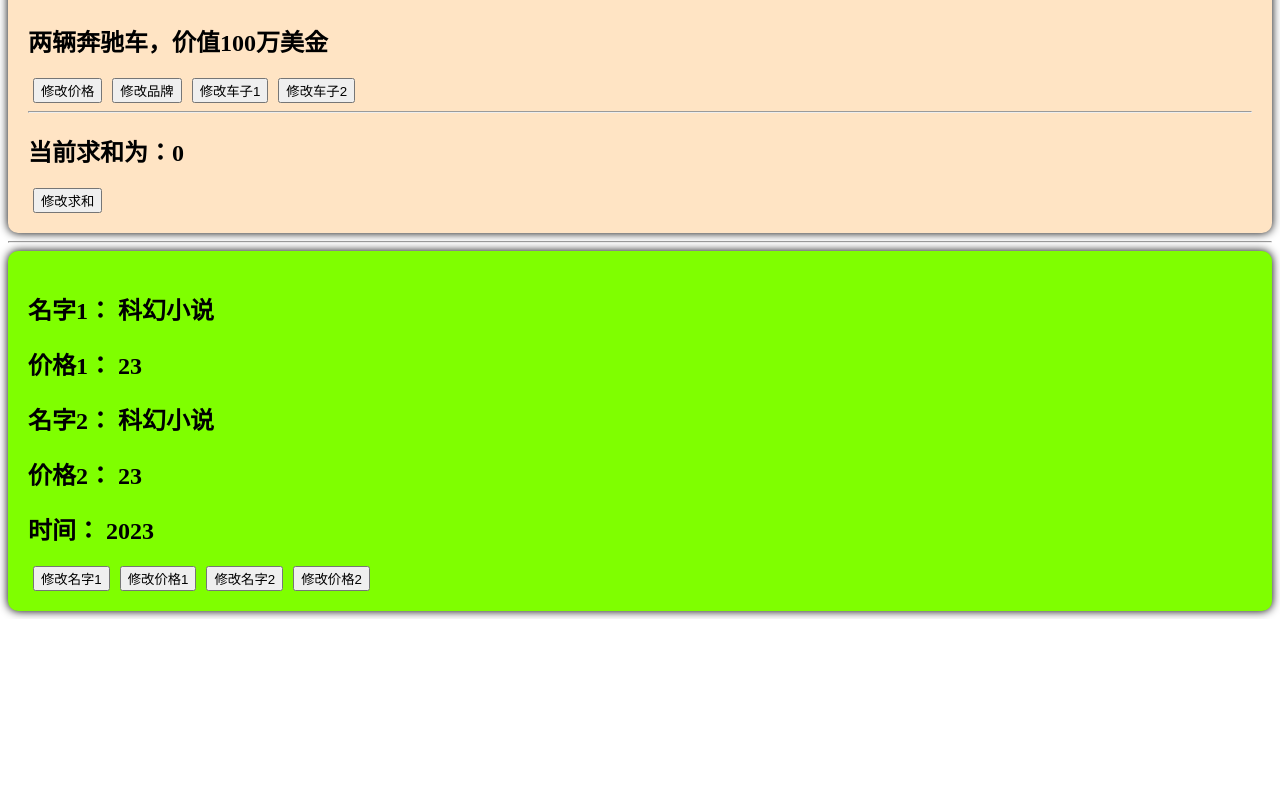
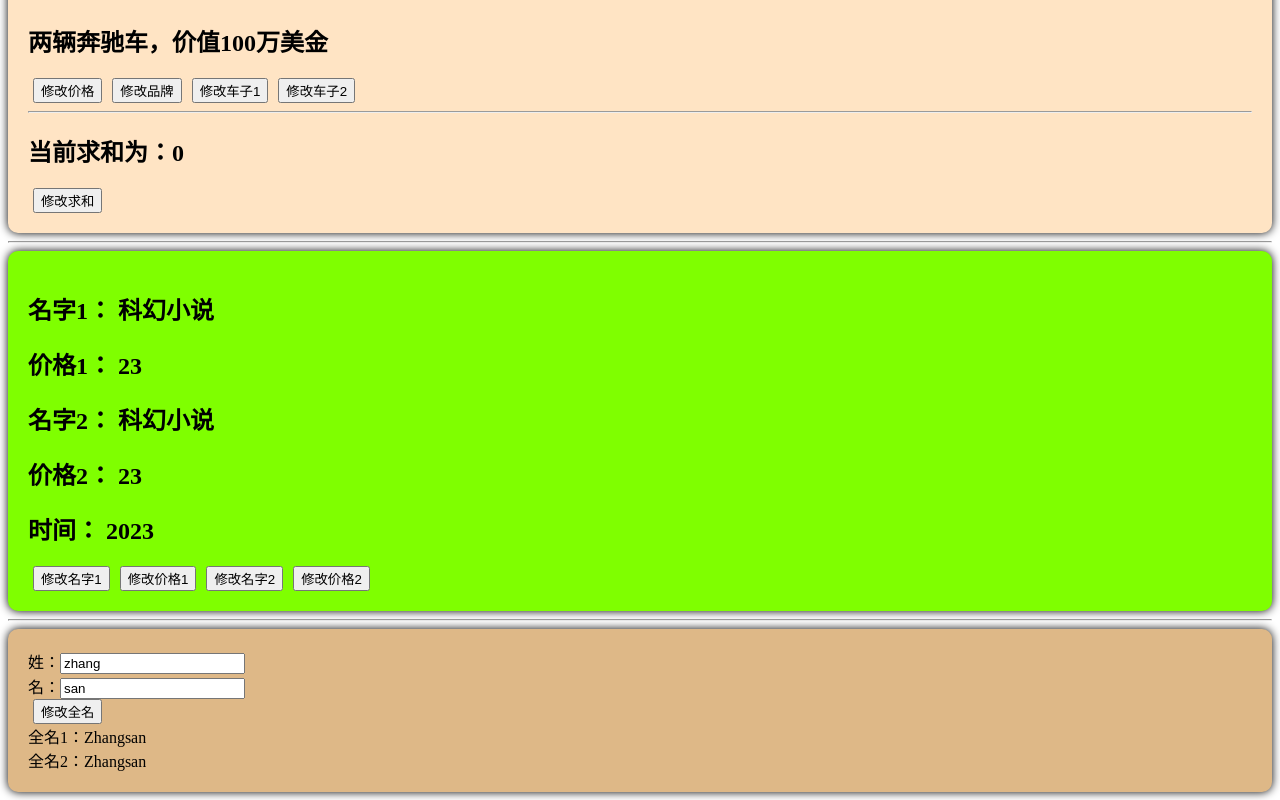
Before and after one commit to yiang231/vue3, a Vue app: page / in a window 1280 px wide. Shown: the part 347-1147 px from the top of the page. Before the commit the page ends 966 px from the top, so only its background shows below. Built offline with nearby package versions, Linux system fonts and the light colour scheme.

Commit message:
computed计算属性

```diff
--- a/src/App.vue
+++ b/src/App.vue
@@ -4,16 +4,20 @@
     <components_Car />
     <hr />
     <components_Book />
+    <hr />
+    <components_Computed />
 </template>
 
 <script>
 import components_Person from '@/components/Person.vue'
 import components_Car from '@/components/Car.vue'
 import components_Book from '@/components/Book.vue'
+import components_Computed from '@/components/Computed.vue'
+
 export default {
     // 组件名
     name: 'App',
-  components: { components_Person, components_Car, components_Book }
+    components: { components_Person, components_Car, components_Book, components_Computed }
 }
 </script>
 
--- a/src/components/Book.vue
+++ b/src/components/Book.vue
@@ -62,8 +62,4 @@
 button {
     margin: 0 5px;
 }
-
-li {
-  font-size: 20px;
-}
 </style>
--- a/src/components/Car.vue
+++ b/src/components/Car.vue
@@ -19,23 +19,29 @@
 </script>
 <script lang="ts" setup>
 import { ref, reactive } from 'vue'
+
 let car1 = ref({ brand: '奔驰', price: 100 })
 let car2 = reactive({ brand: '奔驰', price: 100 })
 let sum = ref(0)
+
 function changePrice() {
     car1.value.price += 10
 }
+
 function changeBrand() {
     car1.value.brand = '问界'
 }
+
 function changeCar1() {
     // 替换 ref 对象
     car1.value = { brand: '劳斯莱斯', price: 3000 }
 }
+
 function changeCar2() {
     // 替换 reactive 对象，将除了第一个对象外的所有对象赋值给第一个对象
     Object.assign(car2, { brand: '劳斯莱斯', price: 5000 })
 }
+
 function changeSum() {
     sum.value += 1
 }
@@ -47,10 +53,8 @@
     border-radius: 10px;
     padding: 20px;
 }
+
 button {
     margin: 0 5px;
 }
-li {
-  font-size: 20px;
-}
 </style>
--- /dev/null
+++ b/src/components/Computed.vue
@@ -0,0 +1,59 @@
+<template>
+    <div class="computed">
+        <!--        v-bind:value 单向绑定，后台输入到页面-->
+        <!--        v-model 双向绑定，前后可交互-->
+        姓：<input v-model="firstName" type="text" /><br />
+        名：<input v-model="lastName" type="text" /><br />
+        <button @click="changeFullName">修改全名</button>
+        <br />
+        全名1：<span>{{ fullName1 }}</span
+        ><br />
+        全名2：<span>{{ fullName2 }}</span>
+    </div>
+</template>
+<script lang="ts">
+export default {
+    name: 'components_computed'
+}
+</script>
+<script lang="ts" setup>
+import { ref, computed } from 'vue'
+
+let firstName = ref('zhang')
+let lastName = ref('san')
+// 计算属性，只读 getter
+let fullName1 = computed(() => {
+    return change()
+})
+// 计算属性，可读可写
+let fullName2 = computed({
+    get() {
+        return change()
+    },
+    set(val) {
+        const [str1, str2] = val.split('-')
+        firstName.value = str1
+        lastName.value = str2
+    }
+})
+
+function change() {
+    return firstName.value.slice(0, 1).toUpperCase() + firstName.value.slice(1) + lastName.value
+}
+
+function changeFullName() {
+    fullName2.value = 'Lee-Si'
+}
+</script>
+<style scoped>
+.computed {
+    background-color: burlywood;
+    box-shadow: 0 0 10px;
+    border-radius: 10px;
+    padding: 20px;
+}
+
+button {
+    margin: 0 5px;
+}
+</style>
--- a/src/components/Person.vue
+++ b/src/components/Person.vue
@@ -47,6 +47,7 @@
     border-radius: 10px;
     padding: 20px;
 }
+
 button {
     margin: 0 5px;
 }
```
Also changed, not shown: .prettierrc.json. Lines whose indentation alone changed are shown as unchanged.
